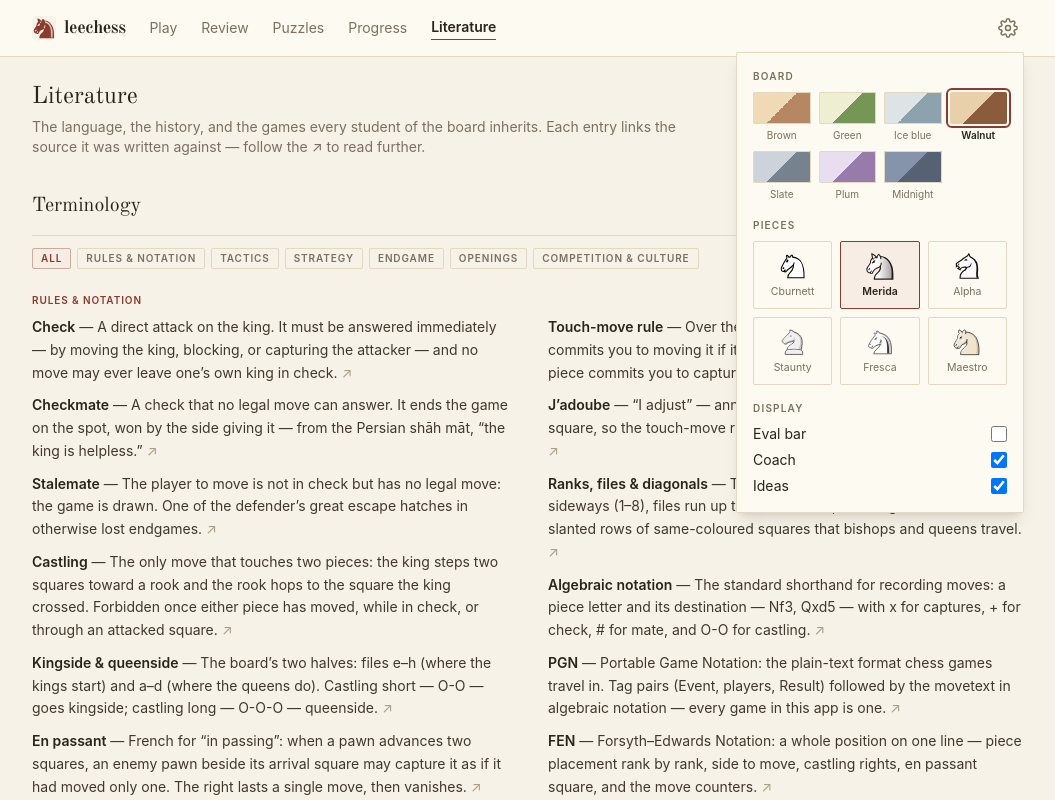
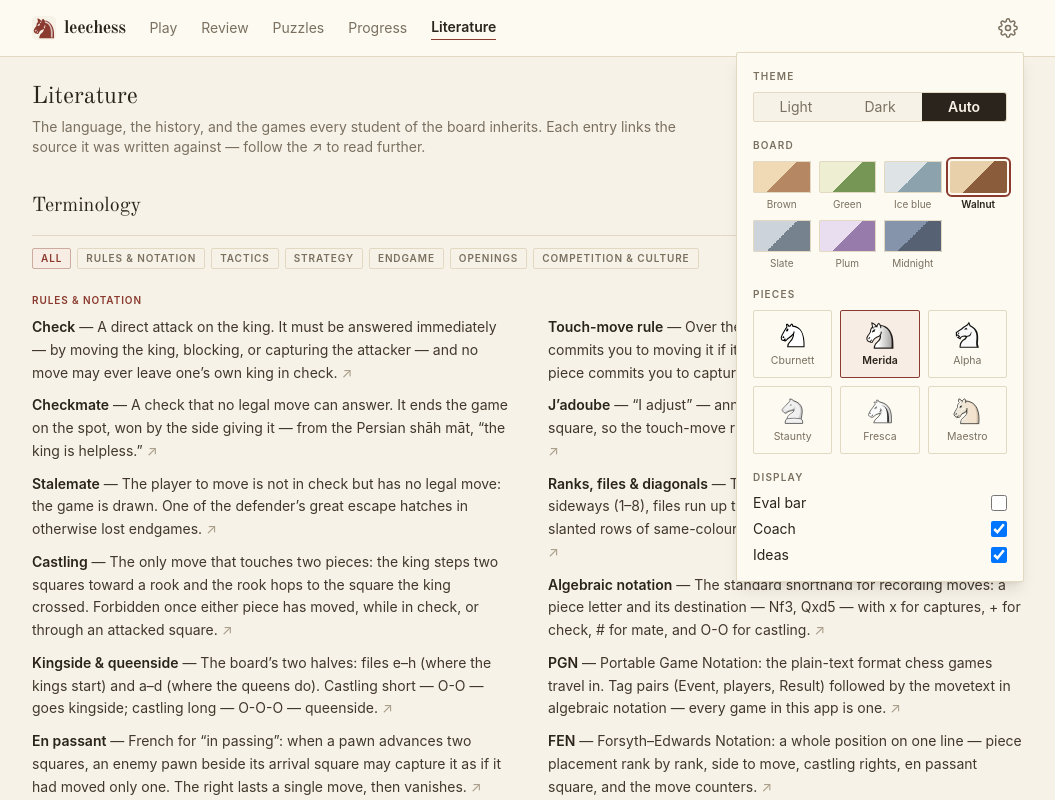
Before and after one commit to khushmeeet/leechess, a SvelteKit app in the folder client/: page /literature in a window 1280 px wide. Both pictures are taken after a click on the button "Board settings". Shown: the top 800 px of the page, without its empty margins (112-1167 px from the left). Built offline with nearby package versions, Linux system fonts and the light colour scheme.

Commit message:
Dark mode

```diff
--- a/client/src/app.html
+++ b/client/src/app.html
@@ -4,6 +4,16 @@
 		<meta charset="utf-8" />
 		<meta name="viewport" content="width=device-width, initial-scale=1" />
 		<meta name="text-scale" content="scale" />
+		<script>
+			(function () {
+				var stored = localStorage.getItem('leechess.theme');
+				var dark =
+					stored === 'dark' ||
+					((stored === 'system' || !stored) &&
+						window.matchMedia('(prefers-color-scheme: dark)').matches);
+				document.documentElement.classList.toggle('dark', dark);
+			})();
+		</script>
 		%sveltekit.head%
 	</head>
 	<body data-sveltekit-preload-data="hover">
--- a/client/src/lib/components/CplGraph.svelte
+++ b/client/src/lib/components/CplGraph.svelte
@@ -58,14 +58,14 @@
 			y1={PAD}
 			x2={x(ply)}
 			y2={H - PAD}
-			stroke="#e0d6bf"
+			stroke="var(--color-line)"
 			stroke-width="1"
 			stroke-dasharray="4 4"
 		/>
 	{/each}
 
 	{#if points}
-		<polyline {points} fill="none" stroke="#4a4238" stroke-width="1.5" />
+		<polyline {points} fill="none" stroke="var(--color-body)" stroke-width="1.5" />
 	{/if}
 
 	<!-- selected ply marker -->
@@ -76,11 +76,11 @@
 			y1={PAD}
 			x2={x(selectedPly)}
 			y2={H - PAD}
-			stroke="#b5822e"
+			stroke="var(--color-highlight)"
 			stroke-width="1.5"
 		/>
 		{#if cp !== null}
-			<circle cx={x(selectedPly)} cy={y(cp)} r="3.5" fill="#b5822e" />
+			<circle cx={x(selectedPly)} cy={y(cp)} r="3.5" fill="var(--color-highlight)" />
 		{/if}
 	{/if}
 
--- a/client/src/lib/components/CplTrend.svelte
+++ b/client/src/lib/components/CplTrend.svelte
@@ -11,7 +11,7 @@
 	// Hues validated for CVD separation + contrast on the card surface
 	// (dataviz six-checks); "Overall" is ink, not a category color.
 	const series = [
-		{ key: 'avg_cpl', label: 'Overall', color: '#2a241c', width: 2.5 },
+		{ key: 'avg_cpl', label: 'Overall', color: 'var(--color-ink)', width: 2.5 },
 		{ key: 'opening_cpl', label: 'Opening', color: '#0369a1', width: 2 },
 		{ key: 'middlegame_cpl', label: 'Middlegame', color: '#b45309', width: 2 },
 		{ key: 'endgame_cpl', label: 'Endgame', color: '#6d28d9', width: 2 }
@@ -131,7 +131,7 @@
 					y1={y(value)}
 					x2={W - PAD.right}
 					y2={y(value)}
-					stroke="#eee5d0"
+					stroke="var(--color-line)"
 					stroke-width="1"
 				/>
 				<text x={PAD.left - 6} y={y(value) + 3} text-anchor="end" class="fill-faint" font-size="9"
@@ -145,7 +145,7 @@
 					y1={PAD.top}
 					x2={x(hovered)}
 					y2={H - PAD.bottom}
-					stroke="#b5822e"
+					stroke="var(--color-highlight)"
 					stroke-width="1.5"
 				/>
 			{/if}
@@ -153,7 +153,14 @@
 			{#each activeSeries as s (s.key)}
 				<path d={path(s.key)} fill="none" stroke={s.color} stroke-width={s.width} />
 				{#each lonePoints(s.key) as { value, i } (i)}
-					<circle cx={x(i)} cy={y(value!)} r="3" fill={s.color} stroke="#fdfaf1" stroke-width="2" />
+					<circle
+						cx={x(i)}
+						cy={y(value!)}
+						r="3"
+						fill={s.color}
+						stroke="var(--color-card)"
+						stroke-width="2"
+					/>
 				{/each}
 			{/each}
 
@@ -163,8 +170,8 @@
 					cx={x(i)}
 					cy={y(point.avg_cpl)}
 					r={hovered === i ? 4.5 : 3}
-					fill="#2a241c"
-					stroke="#fdfaf1"
+					fill="var(--color-ink)"
+					stroke="var(--color-card)"
 					stroke-width="2"
 				/>
 			{/each}
--- a/client/src/lib/components/SettingsMenu.svelte
+++ b/client/src/lib/components/SettingsMenu.svelte
@@ -4,6 +4,13 @@
 	import { BOARD_THEMES, PIECE_SETS } from '$lib/boardThemes';
 	import { boardPrefs } from '$lib/stores/boardPrefs.svelte';
 	import { displayPrefs } from '$lib/stores/displayPrefs.svelte';
+	import { themePrefs, type ThemeMode } from '$lib/stores/themePrefs.svelte';
+
+	const THEME_MODES: { mode: ThemeMode; label: string }[] = [
+		{ mode: 'light', label: 'Light' },
+		{ mode: 'dark', label: 'Dark' },
+		{ mode: 'system', label: 'Auto' }
+	];
 
 	let open = $state(false);
 	let root = $state<HTMLElement>();
@@ -48,7 +55,28 @@
 			class="absolute top-full right-0 z-20 mt-2 w-72 rounded-xs border border-line bg-card p-4 shadow-lg"
 			data-testid="settings-menu"
 		>
-			<h2 class="mb-2 text-[10px] font-semibold tracking-[0.12em] text-muted uppercase">Board</h2>
+			<h2 class="mb-2 text-[10px] font-semibold tracking-[0.12em] text-muted uppercase">Theme</h2>
+			<div
+				class="flex rounded-xs border border-line bg-paper text-sm"
+				role="group"
+				aria-label="Theme"
+			>
+				{#each THEME_MODES as { mode, label } (mode)}
+					<button
+						aria-pressed={themePrefs.mode === mode}
+						onclick={() => themePrefs.setMode(mode)}
+						class="flex-1 px-2 py-1 first:rounded-l-xs last:rounded-r-xs {themePrefs.mode === mode
+							? 'bg-ink font-semibold text-paper'
+							: 'text-muted hover:bg-accent-soft'}"
+					>
+						{label}
+					</button>
+				{/each}
+			</div>
+
+			<h2 class="mt-4 mb-2 text-[10px] font-semibold tracking-[0.12em] text-muted uppercase">
+				Board
+			</h2>
 			<div class="grid grid-cols-4 gap-2">
 				{#each BOARD_THEMES as theme (theme.name)}
 					<button
--- /dev/null
+++ b/client/src/lib/stores/themePrefs.svelte.ts
@@ -0,0 +1,46 @@
+import { browser } from '$app/environment';
+
+const THEME_KEY = 'leechess.theme';
+
+export type ThemeMode = 'light' | 'dark' | 'system';
+
+const MEDIA_QUERY = '(prefers-color-scheme: dark)';
+
+function isThemeMode(value: string | null): value is ThemeMode {
+	return value === 'light' || value === 'dark' || value === 'system';
+}
+
+/** Light/dark toggle, set from the nav's Settings menu and persisted across
+ * sessions — same pattern as boardPrefs/displayPrefs. 'system' follows the
+ * OS preference and stays live if it changes underneath the tab. The
+ * resolved class is also set synchronously in app.html, ahead of hydration,
+ * so there's no flash of the wrong theme on load. */
+class ThemePrefs {
+	mode = $state<ThemeMode>('system');
+
+	constructor() {
+		if (!browser) return;
+		const stored = localStorage.getItem(THEME_KEY);
+		if (isThemeMode(stored)) this.mode = stored;
+		this.apply(this.mode);
+
+		window.matchMedia(MEDIA_QUERY).addEventListener('change', () => {
+			if (this.mode === 'system') this.apply('system');
+		});
+	}
+
+	private apply(mode: ThemeMode) {
+		const dark = mode === 'dark' || (mode === 'system' && window.matchMedia(MEDIA_QUERY).matches);
+		document.documentElement.classList.toggle('dark', dark);
+	}
+
+	setMode(mode: ThemeMode) {
+		this.mode = mode;
+		if (browser) {
+			localStorage.setItem(THEME_KEY, mode);
+			this.apply(mode);
+		}
+	}
+}
+
+export const themePrefs = new ThemePrefs();
--- a/client/src/routes/layout.css
+++ b/client/src/routes/layout.css
@@ -50,4 +50,55 @@
 	--color-err: #a83a2c;
 	--color-err-bg: #f9e9e2;
 	--color-err-line: #dcb5a8;
+
+	/* Chart accent (CplTrend/CplGraph hover & selection marks) — not part of
+	 * the status palette above, kept as its own token so it can shift in
+	 * dark mode without dragging the "inaccuracy" hue along with it. */
+	--color-highlight: #b5822e;
 }
+
+:root {
+	color-scheme: light;
+}
+
+/* Dark mode: same identity, inked on a dark desk instead of aged paper.
+ * Overrides every --color-* custom property from @theme above; every
+ * component reads colors through Tailwind's bg-paper/text-ink/etc utilities
+ * (which compile to var(--color-*)), so this is the only place dark mode
+ * needs to be defined. Toggled by adding .dark to <html> — see
+ * $lib/stores/themePrefs.svelte.ts and the anti-flash script in app.html. */
+:root.dark {
+	--color-paper: #1b1815;
+	--color-card: #242019;
+	--color-ink: #ede4d3;
+	--color-body: #c7bba3;
+	--color-muted: #8f836c;
+	--color-faint: #5f5647;
+	--color-line: #3a3327;
+	--color-accent: #c1654f;
+	--color-accent-line: #6b4137;
+	--color-accent-soft: #2e211c;
+
+	--color-ok: #7fbf95;
+	--color-ok-bg: #1e2b21;
+	--color-ok-line: #3a4f3d;
+	--color-info: #86a8c9;
+	--color-info-bg: #1c2733;
+	--color-info-line: #34495e;
+	--color-warn: #d1a75c;
+	--color-warn-bg: #302710;
+	--color-warn-line: #5c4a22;
+	--color-mist: #dd935c;
+	--color-mist-bg: #331f10;
+	--color-mist-line: #5c3c1f;
+	--color-err: #e2836f;
+	--color-err-bg: #331813;
+	--color-err-line: #5c2f26;
+
+	--color-highlight: #d9a54f;
+
+	/* Native form controls (checkboxes, selects, scrollbars) pick a light or
+	 * dark rendering from the browser itself; without this they stay light
+	 * even once .dark repaints everything around them. */
+	color-scheme: dark;
+}
```
